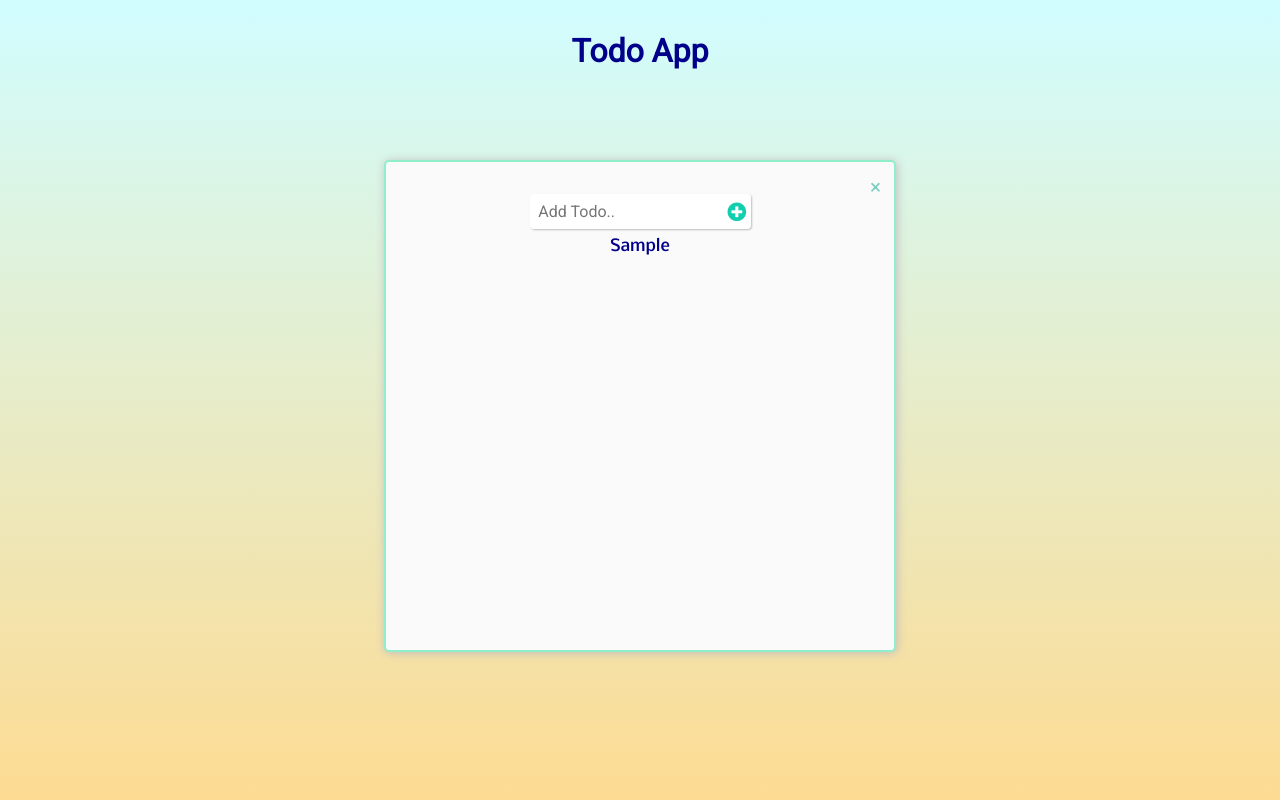
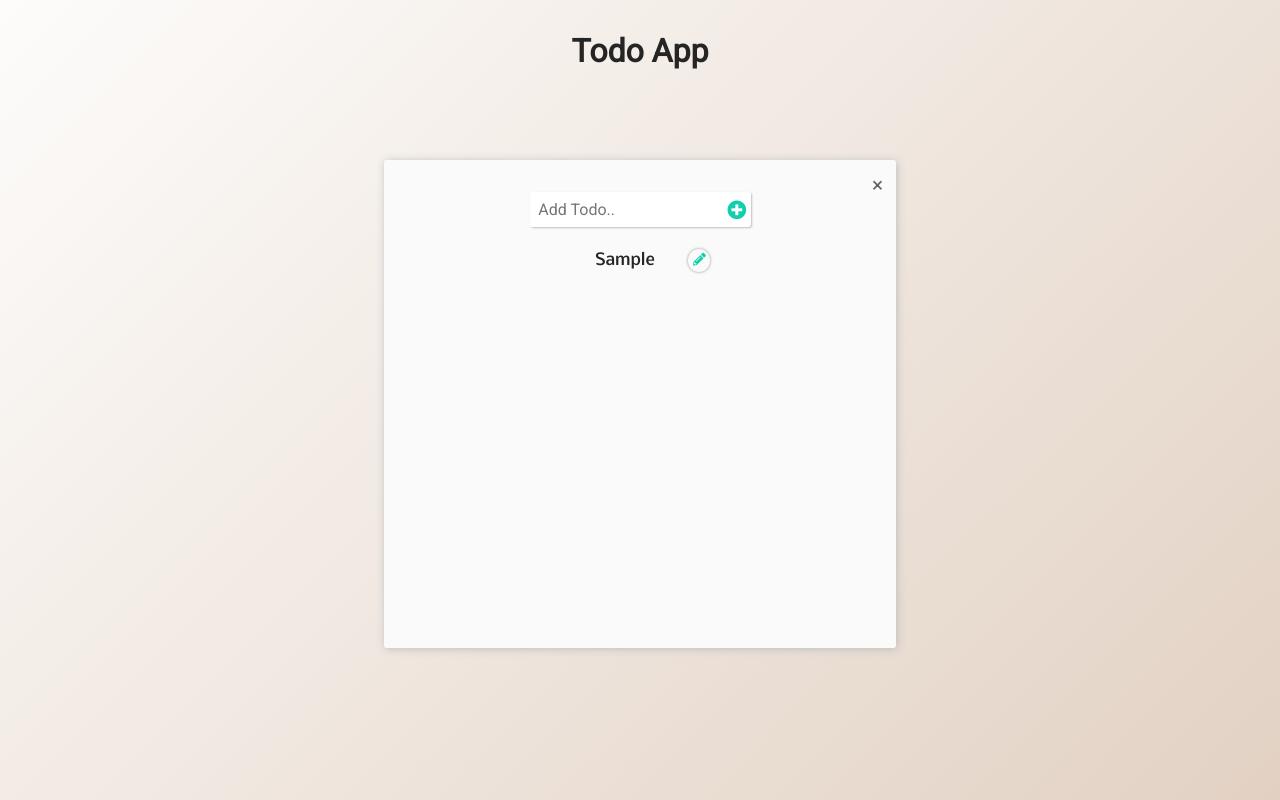
Before and after one commit to sheryl31/Todo-React-App, a React (Create React App) app: page / in a window 1280 px wide. Both pictures are taken after typing "Sample" into the empty fields and a click on the button 754 px from the left and 185 px from the top of the page. Built offline with nearby package versions, Linux system fonts and the light colour scheme.

Commit message:
bug todo container formatlist

```diff
--- a/src/App.css
+++ b/src/App.css
@@ -4,9 +4,9 @@
   box-sizing: border-box;
 }
 body {
-  background-image: linear-gradient(to top, #fddb92 0%, #d1fdff 100%);
-  color: darkblue;
-  height: 100vh;
+  /* background-repeat: no-repeat; */
+  color: rgb(37, 37, 37);
+  height: 100%;
   width: 100%;
   font-family: "Roboto", sans-serif;
   justify-content: center;
@@ -16,6 +16,11 @@ header {
   display: flex;
   justify-content: center;
   padding: 2rem;
+}
+
+.App {
+  background-image: linear-gradient(135deg, #fdfcfb 0%, #e2d1c3 100%);
+  min-height: 100vh;
 }
 
 form {
@@ -35,7 +40,7 @@ input[type="text"] {
   color: #333;
   font-size: 1rem;
   padding: 0.5rem 0.5rem;
-  border-radius: 0.25rem;
+  border-radius: 0.15rem;
   background-color: rgb(255, 255, 255);
   border: none;
   transition: all 0.3s;
@@ -62,7 +67,8 @@ input[type="text"] {
   outline: none;
 }
 
-.form_button:focus {
+.form_button:focus,
+.edit-title-btn:focus {
   outline: none;
 }
 
@@ -74,6 +80,25 @@ input[type="text"] {
   background: white;
   font-size: 1.2rem;
   outline: none;
+}
+
+.fa-pencil-alt:hover {
+  color: rgb(161, 255, 189) !important;
+}
+
+.fa-pencil-alt {
+  /* outline: solid rgb(0, 0, 0) thin; */
+  border-radius: 1rem;
+  padding: 0.3rem;
+  box-shadow: 0 0 3px rgb(150, 147, 147);
+}
+
+.edit-title-btn {
+  color: rgb(17, 206, 174);
+  padding-left: 0.6rem;
+  font-size: 0.8rem;
+  cursor: pointer;
+  margin-left: -1.5rem;
 }
 
 .todo-container {
@@ -102,7 +127,7 @@ input[type="text"] {
 .todo li {
   background: white;
   color: black;
-  border-radius: 0.25rem;
+  border-radius: 0.15rem;
   font-size: 1rem;
   flex: 1;
   padding: 0.4rem 2rem 0.4rem 0.4rem;
@@ -161,15 +186,14 @@ input[type="text"] {
   left: 30%;
   width: 40%;
   padding: 0.8rem;
-  border-radius: 5px;
-  border: 2px solid rgb(144, 238, 202);
-  box-shadow: 1px 1px 10px rgb(190, 190, 190);
+  border-radius: 0.15rem;
+  box-shadow: 1px 1px 8px rgb(190, 190, 190);
   min-width: 20%;
 }
 
 .close {
   float: right;
-  color: rgb(122, 206, 193);
+  color: rgb(99, 99, 99);
   border-radius: 1rem;
   font-size: 1.3rem;
   cursor: pointer;
@@ -187,29 +211,41 @@ input[type="text"] {
 
 .formatLists-todo-container {
   background-color: rgb(250, 250, 250);
-  padding: 1rem;
+  /* padding: 1rem; */
   margin-bottom: 1rem;
-  border-radius: 5px;
-  border: 2px solid rgb(144, 238, 202);
-  box-shadow: 1px 1px 10px rgb(190, 190, 190);
+  border-radius: 0.15rem;
+  box-shadow: 1px 1px 8px rgb(190, 190, 190);
   width: 50vh;
 }
 .format-list-container {
+  padding: 2rem 4rem 1rem 4rem;
+  display: flex;
+  flex-wrap: wrap;
+  scroll-behavior: smooth;
+  justify-content: space-evenly;
+}
+
+.hide-window {
+  /* display: none; */
   padding: 1rem;
   display: flex;
   flex-wrap: wrap;
   scroll-behavior: smooth;
-  justify-content: space-around;
-}
-
-.hide-window {
-  display: none;
+  justify-content: space-evenly;
   pointer-events: none;
-  visibility: hidden;
+  filter: blur(2px);
 }
 
 .title-todolist {
+  padding: 1rem 0.6rem 0.6rem 0.6rem;
   text-align: center;
   font-family: "Nobile", sans-serif;
-  margin-bottom: 1rem;
+  /* margin-bottom: 1rem; */
 }
+
+.inner-container {
+  padding: 0.6rem 1rem 1rem 1rem;
+  flex-wrap: wrap;
+  scroll-behavior: smooth;
+  justify-content: space-evenly;
+}
--- a/src/App.js
+++ b/src/App.js
@@ -1,4 +1,5 @@
-import React, { useState, useEffect } from "react";
+import react from "react";
+import React, { useState, useEffect, useCallback } from "react";
 import "./App.css";
 import AddListForm from "./components/AddListForm";
 import Popup from "./components/Popup";
@@ -26,13 +27,20 @@ function App() {
     }
   };
   const togglePop = () => {
+    console.log("formatLists ----- ", formatLists);
     setSeen(!seen);
     setTodos([]);
+    setActiveID(null);
     setTodoContainerToggle(!todoContainerToggle);
+    console.log("toggle pop");
+    console.log("formatLists ----- ", formatLists);
   };
 
   const deleteEmpty = () => {
+    console.log("before delete formatLists ----- ", formatLists);
+
     setFormatLists(formatLists.filter((el) => el.todos.length > 0));
+    console.log("after formatLists ----- ", formatLists);
   };
 
   const toggleEdit = () => {
@@ -43,7 +51,10 @@ function App() {
   };
 
   const editFormatList = (id) => {
+    console.log("editformatList");
+    console.log("formatLists ", formatLists);
     let formatList = formatLists.filter((item) => item.id === id);
+    console.log("formatList ", formatList);
     if (formatList && formatList.length > 0) {
       setCurrentList(formatList);
       setTodos(formatList[0].todos);
@@ -52,6 +63,16 @@ function App() {
   };
 
   const updateFormatLists = () => {
+    console.log("updateFormatLists");
+    console.log("activeID ", activeID);
+    console.log(
+      "todos length: " +
+        todos.length +
+        ", containertoggle " +
+        todoContainerToggle
+    );
+    console.log("formatLists ", formatLists);
+    console.log("todos ", todos);
     if (!todos.length && !todoContainerToggle) return;
 
     console.log("=================");
@@ -61,6 +82,7 @@ function App() {
     console.log("=================");
     if (activeID === null) return;
 
+    console.log("activeID: ", activeID);
     setFormatLists(
       formatLists.map((item) => {
         if (item.id === activeID) {
@@ -74,7 +96,24 @@ function App() {
     );
   };
 
+  const changeTitleFormatLists = useCallback((cur_formatTodo, text) => {
+    console.log("changeTitleFormatLists");
+    setFormatLists(
+      formatLists.map((item) => {
+        if (item.id === cur_formatTodo.id) {
+          return {
+            ...item,
+            text: text,
+          };
+        }
+        return item;
+      })
+    );
+  });
+
   const updateCurrentList = () => {
+    console.log("updateCurrentlist ", activeID);
+    if (!activeID) return;
     let formatList = formatLists.filter((item) => item.id === activeID);
     if (formatList && formatList.length > 0) {
       setCurrentList(formatList);
@@ -116,9 +155,11 @@ function App() {
           deleteEmpty={deleteEmpty}
           setActiveID={setActiveID}
           editFormatList={editFormatList}
+          changeTitleFormatLists={changeTitleFormatLists}
+          activeID={activeID}
         />
       ) : null}
-      <div className="test">
+      <div>
         <div
           className={
             todoContainerToggle ? `hide-window` : `format-list-container`
@@ -134,13 +175,15 @@ function App() {
                   setActiveID={setActiveID}
                   editFormatList={editFormatList}
                   formatTodo={item}
+                  changeTitleFormatLists={changeTitleFormatLists}
+                  activeID={activeID}
                 />
               ))
             : null}
         </div>
         {edit ? (
           <Popup
-            key={1}
+            key={2}
             togglePop={toggleEdit}
             todos={currentList[0].todos}
             setTodos={setTodos}
@@ -149,6 +192,8 @@ function App() {
             deleteEmpty={deleteEmpty}
             editFormatList={editFormatList}
             setActiveID={setActiveID}
+            changeTitleFormatLists={changeTitleFormatLists}
+            activeID={activeID}
           />
         ) : null}
       </div>
--- a/src/components/Form.js
+++ b/src/components/Form.js
@@ -1,6 +1,6 @@
 import React, { useState } from "react";
 
-const Form = ({ todos, setTodos, formatTodo, setActiveID }) => {
+const Form = ({ todos, setTodos }) => {
   const [inputText, setInputText] = useState("");
 
   const inputTextHandler = (e) => {
@@ -15,8 +15,6 @@ const Form = ({ todos, setTodos, formatTodo, setActiveID }) => {
         { text: inputText, completed: false, id: Math.random() * 1000 },
       ]);
       setInputText("");
-
-      if (formatTodo) setActiveID(formatTodo.id);
     }
   };
 
--- a/src/components/Popup.js
+++ b/src/components/Popup.js
@@ -1,4 +1,4 @@
-import React from "react";
+import React, { useEffect } from "react";
 import Form from "./Form";
 import TodoList from "./TodoList";
 
@@ -11,12 +11,19 @@ const Popup = ({
   deleteEmpty,
   setActiveID,
   editFormatList,
+  changeTitleFormatLists,
+  activeID,
 }) => {
   const handleClick = () => {
     togglePop();
     deleteEmpty();
     console.log("handleClick");
   };
+
+  // scroll to top of page
+  useEffect(() => {
+    window.scrollTo(0, 0);
+  }, []);
 
   return (
     <div className="modal">
@@ -25,12 +32,7 @@ const Popup = ({
           &times;
         </span>
         <div className="list-container">
-          <Form
-            todos={todos}
-            setTodos={setTodos}
-            formatTodo={formatTodo}
-            setActiveID={setActiveID}
-          />
+          <Form todos={todos} setTodos={setTodos} />
           <TodoList
             key={formatTodo.id}
             todos={todos}
@@ -39,6 +41,8 @@ const Popup = ({
             setActiveID={setActiveID}
             editFormatList={editFormatList}
             formatTodo={formatTodo}
+            changeTitleFormatLists={changeTitleFormatLists}
+            activeID={activeID}
           />
         </div>
       </div>
--- a/src/components/TodoList.js
+++ b/src/components/TodoList.js
@@ -1,5 +1,7 @@
-import React, { useCallback } from "react";
+import React, { useCallback, useState, useEffect } from "react";
 import Todo from "./Todo";
+
+import styles from "./TodoList.module.css";
 
 const TodoList = ({
   todos,
@@ -8,32 +10,96 @@ const TodoList = ({
   setActiveID,
   editFormatList,
   formatTodo,
+  changeTitleFormatLists,
+  activeID,
 }) => {
+  const [inputText, setInputText] = useState(
+    formatTodo != null ? formatTodo.text : ""
+  );
+
+  const myRef = React.createRef();
+
   const clickHandler = useCallback(
     (e) => {
       if (e) setActiveID(e, editFormatList(e));
+      if (e) containerHandler();
     },
     [setActiveID, editFormatList]
   );
 
+  const inputTextHandler = (e) => {
+    setInputText(e.target.value);
+  };
+
+  const selectTextHandler = () => {
+    myRef.current.select();
+  };
+
+  const handleSubmit = (e) => {
+    e.preventDefault();
+    changeTitleFormatLists(formatTodo, inputText);
+  };
+
+  const containerHandler = () => {
+    console.log("containerHandler");
+    console.log("formatTodoID " + formatTodo.id + ", activeID " + activeID);
+
+    if (formatTodo.id === activeID && todoContainerToggle)
+      return `todo-container`;
+    else return `formatLists-todo-container`;
+  };
+
+  useEffect(() => {
+    if (formatTodo) {
+      setActiveID(formatTodo.id);
+      setInputText(formatTodo.text);
+    }
+  }, [todoContainerToggle]);
+
+  /*   useEffect(() => {
+    containerHandler();
+  }, [setActiveID]); */
+
   return (
     <div
-      className={
+      /*className={
         todoContainerToggle ? `todo-container` : `formatLists-todo-container`
-      }
+      }*/
+      /*className={
+        formatTodo.id === setActiveID
+          ? `todo-container`
+          : `formatLists-todo-container`
+      }*/
+      className={containerHandler()}
+    >
+      <form onSubmit={handleSubmit}>
+        {/* {formatTodo != null ? formatTodo.text : ""} */}
+        <input
+          value={inputText}
+          onChange={inputTextHandler}
+          type="text"
+          className={styles.title_todolist}
+          onFocus={selectTextHandler}
+          size={10}
+          ref={myRef}
+        ></input>
+        <span onClick={selectTextHandler} className="edit-title-btn">
+          <i className="fas fa-pencil-alt"></i>
+        </span>
+      </form>
+      <div
+        className="inner-container"
         onClick={() => {
           if (formatTodo && !todoContainerToggle) clickHandler(formatTodo.id);
         }}
       >
-      <div className="title-todolist">
-        {formatTodo != null ? formatTodo.text : ""}
-      </div>
         <ul className="todo-list">
           {todos.map((todo) => (
             <Todo key={todo.id} todos={todos} setTodos={setTodos} todo={todo} />
           ))}
         </ul>
       </div>
+    </div>
   );
 };
 export default TodoList;
--- /dev/null
+++ b/src/components/TodoList.module.css
@@ -0,0 +1,17 @@
+.title_todolist {
+  font-family: "Nobile", sans-serif;
+  font-size: 1rem;
+  color: rgb(37, 37, 37);
+  padding: 0.5rem;
+  text-align: center;
+  align-items: center;
+  justify-content: center;
+  border: none;
+  background-color: transparent;
+  cursor: pointer;
+}
+
+.title_todolist:focus {
+  outline: none;
+  cursor: default;
+}
```
Lines whose indentation alone changed are shown as unchanged.
